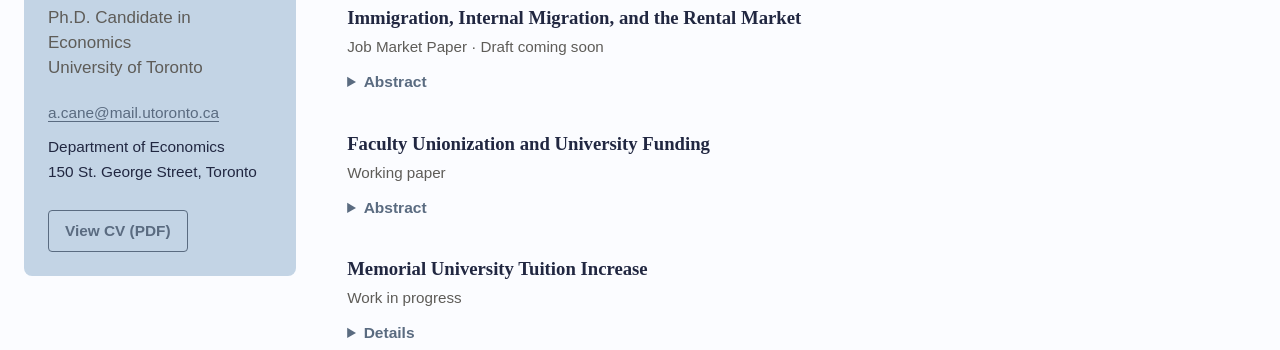
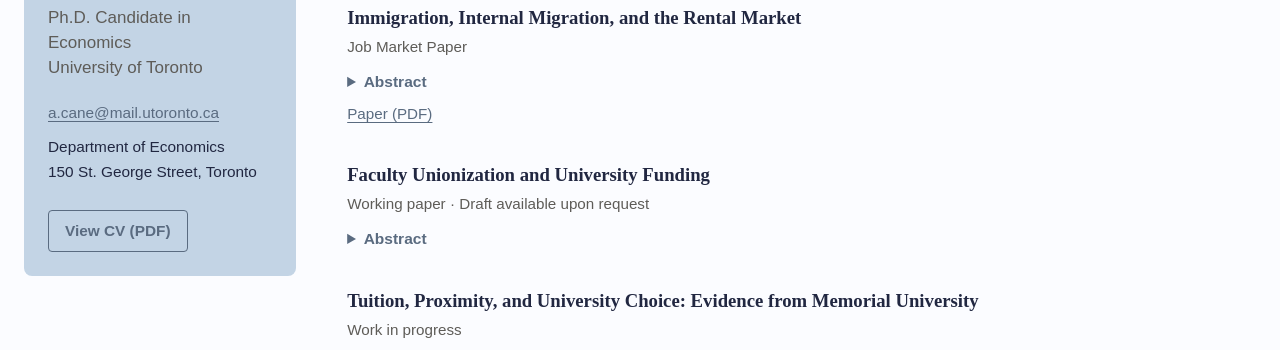
Before and after one commit to alisoncane/alisoncane.github.io, a plain HTML site: page index.html in a window 1280 px wide. Shown: the part 441-791 px from the top of the page. Drawn offline with Linux system fonts and the light colour scheme.

Commit message:
Revise research paper details and links in index.html
Updated abstracts and metadata for research papers, including changes to the content and links.

```diff
--- a/index.html
+++ b/index.html
@@ -427,31 +427,31 @@
 
         <article class="paper">
           <h3>Immigration, Internal Migration, and the Rental Market</h3>
-          <p class="meta">Job Market Paper · Draft coming soon</p>
+          <p class="meta">Job Market Paper</p>
 
           <details>
             <summary>Abstract</summary>
             <div class="details-content">
-              <p>This paper investigates the effect of immigration on the housing market and how internal migration can amplify or offset these effects. I extend existing decompositions of the total effect of immigration by allowing natives' location choices to depend on immigration shocks in both their current locations and their prospective destinations. Even in the absence of a native response to immigration in other locations, the model shows that regions will still be affected by other regions' immigration shocks. Importantly, the magnitude of the response depends on the regional population size relative to the national population. I study this question empirically in the context of the Canadian rental market during a period of high immigration from 2015 to 2024. Using linked Canadian administrative data, I construct an instrument exploiting the rapid increase in international student arrivals in Canada following national-level policy changes. This work highlights the difficulty of designing place-based immigration policies in the presence of free mobility.</p>
+              <p>This paper investigates the effect of immigration on the housing market and how internal migration can amplify or offset these effects. I study these effects empirically in the context of the Canadian rental market during a period of high immigration from 2015 to 2024. Using rich Canadian administrative data, I construct a shift-share instrument for the immigration rate, exploiting a rapid increase in international student arrivals following national immigration policy changes. I develop a novel model of internal migration responses to immigration which extends existing approaches by allowing natives' location choices to depend both on immigration shocks in their current locations and their prospective destinations. The model shows that a given region can be affected by other regions' immigration shocks and that these effects are propotional to the relative size of the region. I find Canada's recent rise in immigration rates led to statistically significant increases in vacancy rates and asking rents for smaller units. However, immigrants only directly account for approximately two-thirds of this effect; it is amplified by natives relocating to regions with higher immigration. In accordance with this amplification, immigration is found to both retain and attract internal migrants. The evidence of considerable spillovers from immigration through internal migration provides constructive guidance to the design of place-based immigration policies.</p>
             </div>
           </details>
-          <!--<p class="links"><a href="files/JMP.pdf" target="_blank" rel="noopener">Paper (PDF)</a></p>-->
+          <p class="links"><a href="files/paper.pdf" target="_blank" rel="noopener">Paper (PDF)</a></p>
         </article>
 
         <article class="paper">
           <h3>Faculty Unionization and University Funding</h3>
-          <p class="meta">Working paper</p>
+          <p class="meta">Working paper · Draft available upon request</p>
           <details>
             <summary>Abstract</summary>
             <div class="details-content">
-              <p>This paper studies the impact of faculty unionization in Canada on the university's funding. Using an event-study framework with staggered treatment timing, I consider the effects of unionization at 21 schools between 1981 and 2017 on sponsored research funding, contributions to the endowment, and revenue collected from fees. I find no effect following faculty unionization for primarily undergraduate universities (typically smaller schools with lower levels of research activity and few graduate programs). For comprehensive universities (which offer graduate programs and have some level of research activity), I find no effect on sponsored research funding, an increase in contributions to the endowment by 2% per year after ten years, and some evidence that revenue collected from fees decreases, although pre-trends prevent the proper identification of this effect. Finally, for medical doctoral universities (the largest, most research-intensive schools) I see no effect in their sponsored research funding, a decrease in contributions to their endowment, and an increase in the revenue they collect from fees. These results highlight the importance of allowing for heterogeneity by both institution type and funding source.</p>
+              <p>This paper studies the effect of faculty unionization on productivity and public perception in Canada. To assess the impact of unionization in a non-market setting where output and value are not directly observable, I use various revenue streams as proxies. I use tuition revenue and donations as proxies for the public's perceived value and grant funding as a proxy for productivity and frontier research output. Using an event-study framework with staggered treatment timing, I examine unionization at 21 universities between 1981 and 2017. I find no effect at primarily undergraduate universities, which typically have limited research activity. At comprehensive universities, which offer graduate programs and undertake some research, endowment contributions increase by 2\% per year after ten years, with some evidence of declining fee revenue. At medical doctoral universities, the largest and most research-intensive institutions, endowment contributions decrease and fee revenue increases. I find no effect on sponsored research funding across university types. These results suggest that academic norms and tenure-track structure may protect research output from changing incentives under unionization, while differences in donor pools may explain the heterogeneous donation responses.</p>
             </div>
           </details>
         </article>
 
         <!--- Works in progress -->
         <article class="paper">
-          <h3>Memorial University Tuition Increase</h3>
+          <h3>Tuition, Proximity, and University Choice: Evidence from Memorial University</h3>
           <p class="meta">Work in progress</p>
           <details>
             <summary>Details</summary>
```
